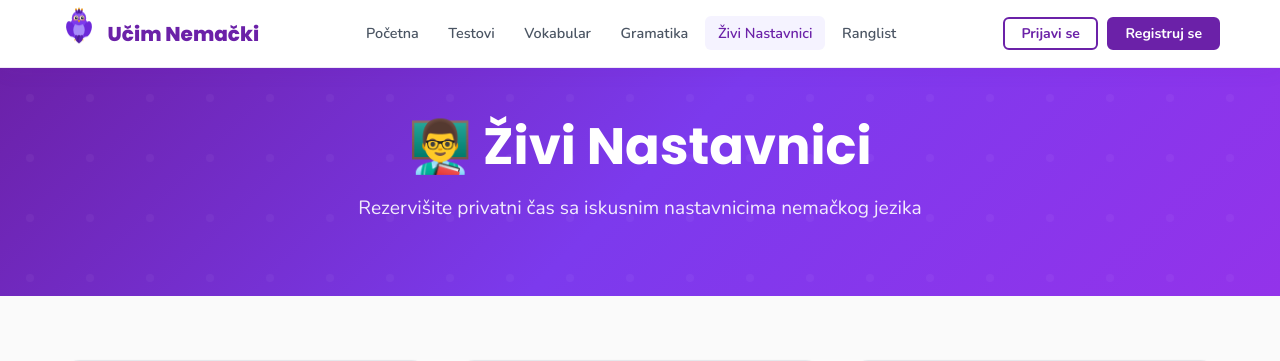
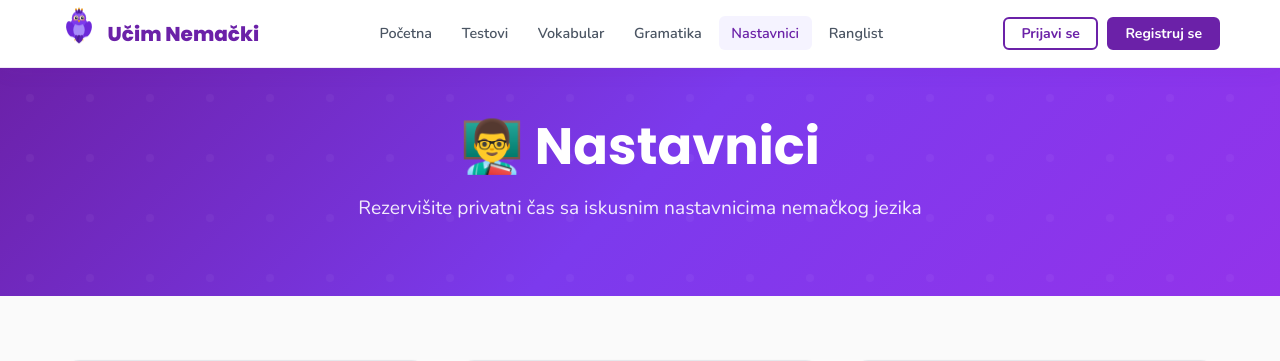
Before and after one commit to codenimar/ucimnemacki, a PHP site: page /pages/teachers.php in a window 1280 px wide. Shown: the top 361 px of the page. Run offline with PHP 8.4, Linux system fonts and the light colour scheme; data comes from the database, SQL or seed files in the repository.

Commit message:
Update all remaining Živi Nastavnici occurrences to Nastavnici
Co-authored-by: codenimar <119526795+codenimar@users.noreply.github.com>
Agent-Logs-Url: https://github.com/codenimar/ucimnemacki/sessions/ef15e371-c907-4e24-a3f5-c52ebb2b5551

```diff
--- a/admin/teachers.php
+++ b/admin/teachers.php
@@ -69,7 +69,7 @@ require_once __DIR__ . '/../includes/header.php';
 <div class="admin-layout">
     <?php include __DIR__ . '/partials/sidebar.php'; ?>
     <div class="admin-content">
-        <h1 class="admin-page-title">👨‍🏫 Živi Nastavnici</h1>
+        <h1 class="admin-page-title">👨‍🏫 Nastavnici</h1>
         <?php if ($msg):   ?><div class="alert alert-success"><?= sanitize($msg) ?></div><?php endif; ?>
         <?php if ($error): ?><div class="alert alert-error"><?= sanitize($error) ?></div><?php endif; ?>
 
--- a/includes/header.php
+++ b/includes/header.php
@@ -54,7 +54,7 @@ $siteRoot = SITE_URL;
             <li><a href="<?= $siteRoot ?>/pages/tests.php" class="nav-link <?= navActive('tests.php') ?>">Testovi</a></li>
             <li><a href="<?= $siteRoot ?>/pages/vocabulary.php" class="nav-link <?= navActive('vocabulary.php') ?>">Vokabular</a></li>
             <li><a href="<?= $siteRoot ?>/pages/grammar.php" class="nav-link <?= navActive('grammar.php') ?>">Gramatika</a></li>
-            <li><a href="<?= $siteRoot ?>/pages/teachers.php" class="nav-link <?= navActive('teachers.php') ?>">Živi Nastavnici</a></li>
+            <li><a href="<?= $siteRoot ?>/pages/teachers.php" class="nav-link <?= navActive('teachers.php') ?>">Nastavnici</a></li>
             <li><a href="<?= $siteRoot ?>/pages/leaderboard.php" class="nav-link <?= navActive('leaderboard.php') ?>">Ranglist</a></li>
         </ul>
 
@@ -111,7 +111,7 @@ $siteRoot = SITE_URL;
             <li><a href="<?= $siteRoot ?>/pages/tests.php" class="mobile-nav-link">📝 Testovi</a></li>
             <li><a href="<?= $siteRoot ?>/pages/vocabulary.php" class="mobile-nav-link">📖 Vokabular</a></li>
             <li><a href="<?= $siteRoot ?>/pages/grammar.php" class="mobile-nav-link">✏️ Gramatika</a></li>
-            <li><a href="<?= $siteRoot ?>/pages/teachers.php" class="mobile-nav-link">👨‍🏫 Živi Nastavnici</a></li>
+            <li><a href="<?= $siteRoot ?>/pages/teachers.php" class="mobile-nav-link">👨‍🏫 Nastavnici</a></li>
             <li><a href="<?= $siteRoot ?>/pages/leaderboard.php" class="mobile-nav-link">🏆 Ranglist</a></li>
             <?php if ($isLoggedIn): ?>
             <li><a href="<?= $siteRoot ?>/pages/profile.php" class="mobile-nav-link">👤 Moj profil</a></li>
--- a/index.php
+++ b/index.php
@@ -26,7 +26,7 @@ require_once __DIR__ . '/includes/header.php';
             <img src="<?= SITE_URL ?>/assets/images/parrot.svg" alt="Učim Nemački papagaj maskota" width="160" height="160">
         </div>
         <h1 class="animate-slide-up">Naučite Nemački<br>na zabavan način! 🇩🇪</h1>
-        <p class="hero-sub animate-slide-up delay-1">Interaktivni testovi, vokabular, gramatika i živi nastavnici – sve na jednom mestu za srpske govornike.</p>
+        <p class="hero-sub animate-slide-up delay-1">Interaktivni testovi, vokabular, gramatika i nastavnici – sve na jednom mestu za srpske govornike.</p>
         <div class="hero-cta animate-slide-up delay-2">
             <?php if (isLoggedIn()): ?>
                 <a href="<?= SITE_URL ?>/pages/tests.php" class="btn btn-xl" style="background:#fff;color:#6B21A8;">📝 Počni sa testovima</a>
--- a/pages/teachers.php
+++ b/pages/teachers.php
@@ -3,7 +3,7 @@ require_once __DIR__ . '/../config/config.php';
 require_once __DIR__ . '/../config/database.php';
 require_once __DIR__ . '/../includes/functions.php';
 
-$pageTitle = 'Živi Nastavnici';
+$pageTitle = 'Nastavnici';
 $db        = getDB();
 $teachers  = $db->query('SELECT * FROM live_teachers ORDER BY name')->fetch_all(MYSQLI_ASSOC);
 
@@ -11,7 +11,7 @@ require_once __DIR__ . '/../includes/header.php';
 ?>
 <section class="hero" style="padding:3rem 1.25rem 2.5rem">
     <div class="container hero-content">
-        <h1 style="color:#fff">👨‍🏫 Živi Nastavnici</h1>
+        <h1 style="color:#fff">👨‍🏫 Nastavnici</h1>
         <p class="hero-sub">Rezervišite privatni čas sa iskusnim nastavnicima nemačkog jezika</p>
     </div>
 </section>
```
